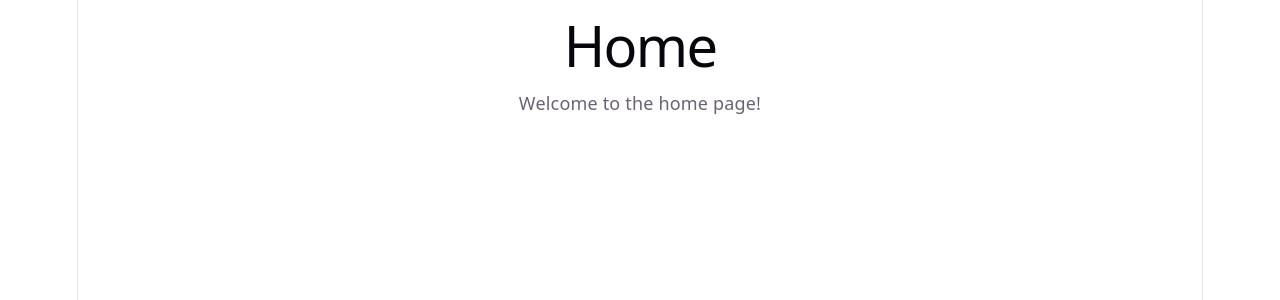
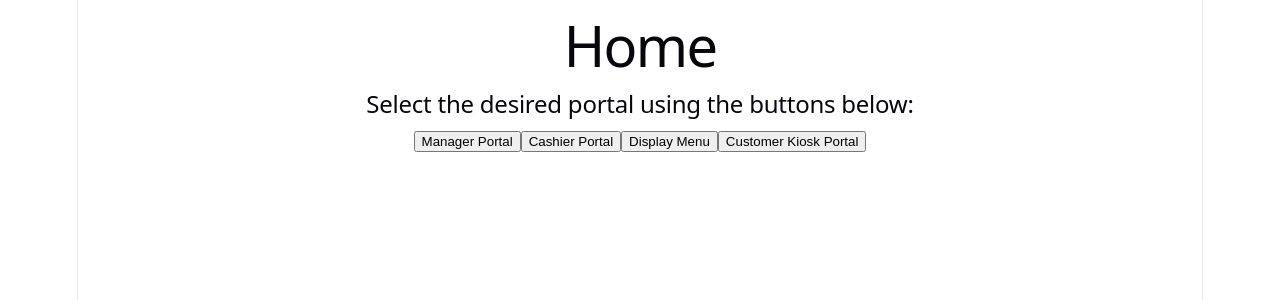
Before and after one commit to JSA0173/CSCE331_Team_61_Project_3, a React (Vite) app in the folder team_61_project3/: page / in a window 1280 px wide. Shown: the top 300 px of the page. Built offline with nearby package versions, Linux system fonts and the light colour scheme.

Commit message:
updated portal

```diff
--- a/team_61_project3/src/views/PortalPage.jsx
+++ b/team_61_project3/src/views/PortalPage.jsx
@@ -2,7 +2,11 @@ function PortalPage() {
   return (
     <div>
       <h1>Home</h1>
-      <p>Welcome to the home page!</p>
+      <h2>Select the desired portal using the buttons below:</h2>
+      <button class = 'managerbtn'> Manager Portal</button>
+      <button class = 'cashierbtn'> Cashier Portal</button>
+      <button class = 'menubtn'> Display Menu</button>
+      <button class = 'kioskbtn'> Customer Kiosk Portal</button>
     </div>
   );
 }
```
